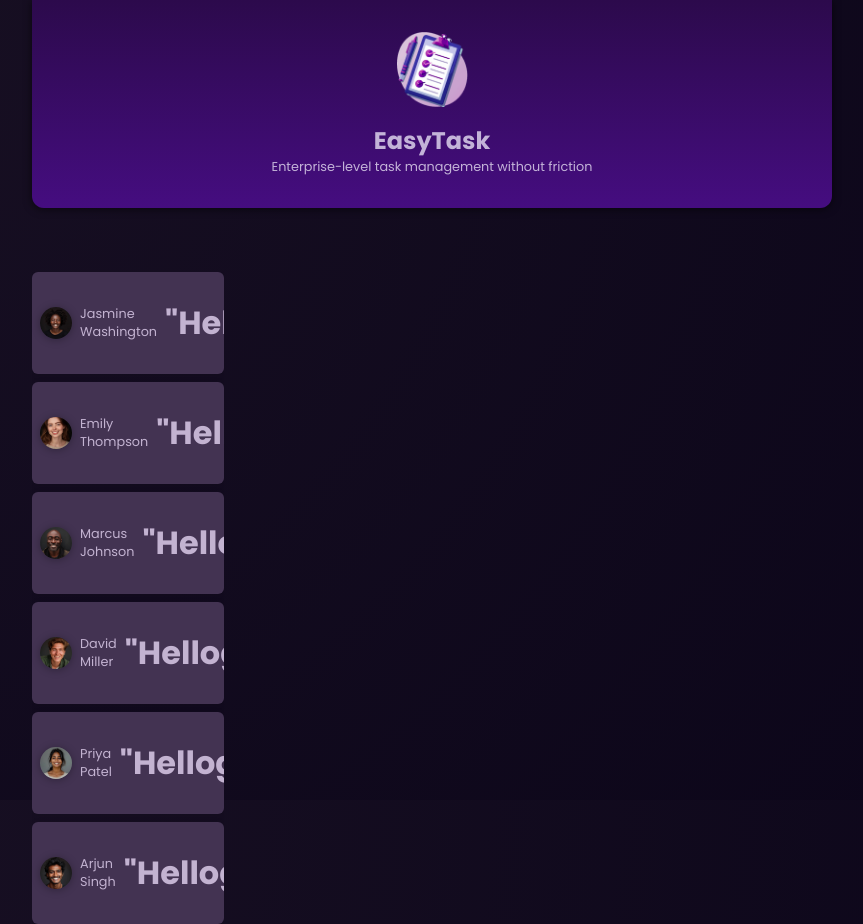
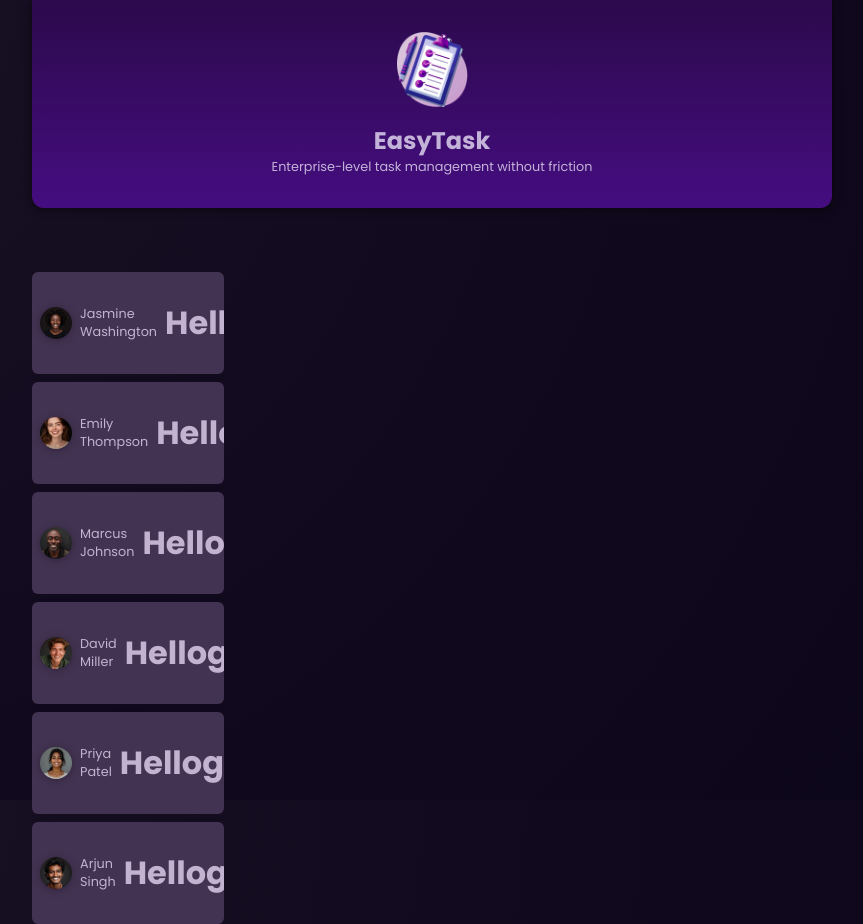
Before and after one commit to Raj-12345/MY_FIRST_STANDALONE_PROJECT, an Angular app: page / in a window 1280 px wide. Shown: the whole page, without its empty margins (208-1071 px from the left). Built offline with nearby package versions, Linux system fonts and the light colour scheme.

Commit message:
update file

```diff
--- a/src/app/user/user.component.html
+++ b/src/app/user/user.component.html
@@ -2,6 +2,6 @@
   <button>
     <img [src]="'assets/users/' + userAvatar" />
     <span>{{userName}}</span>
-    <h1>"Helloggg"</h1>
+    <h1>Helloggg</h1>
   </button>
 </div>
```
